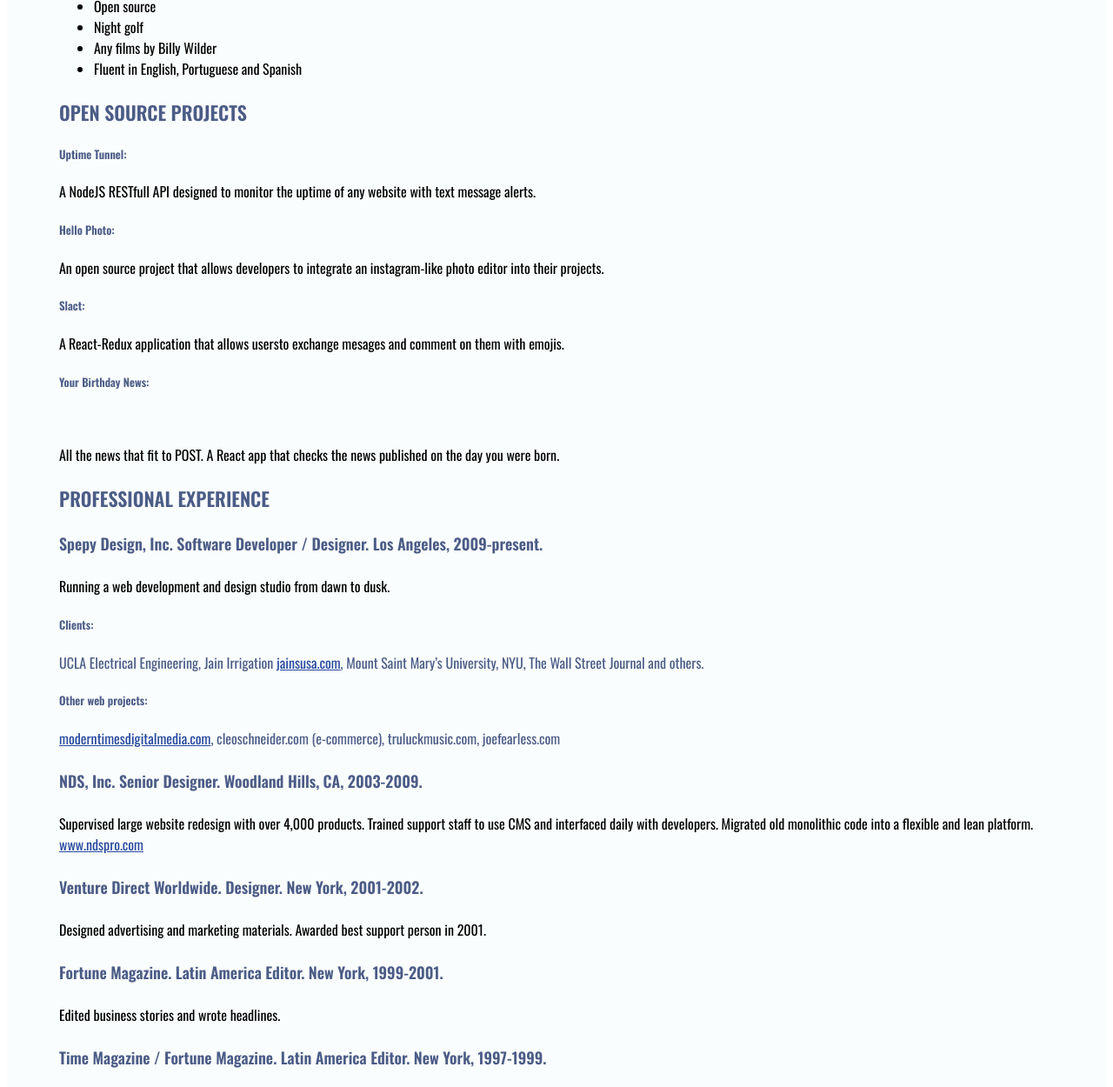
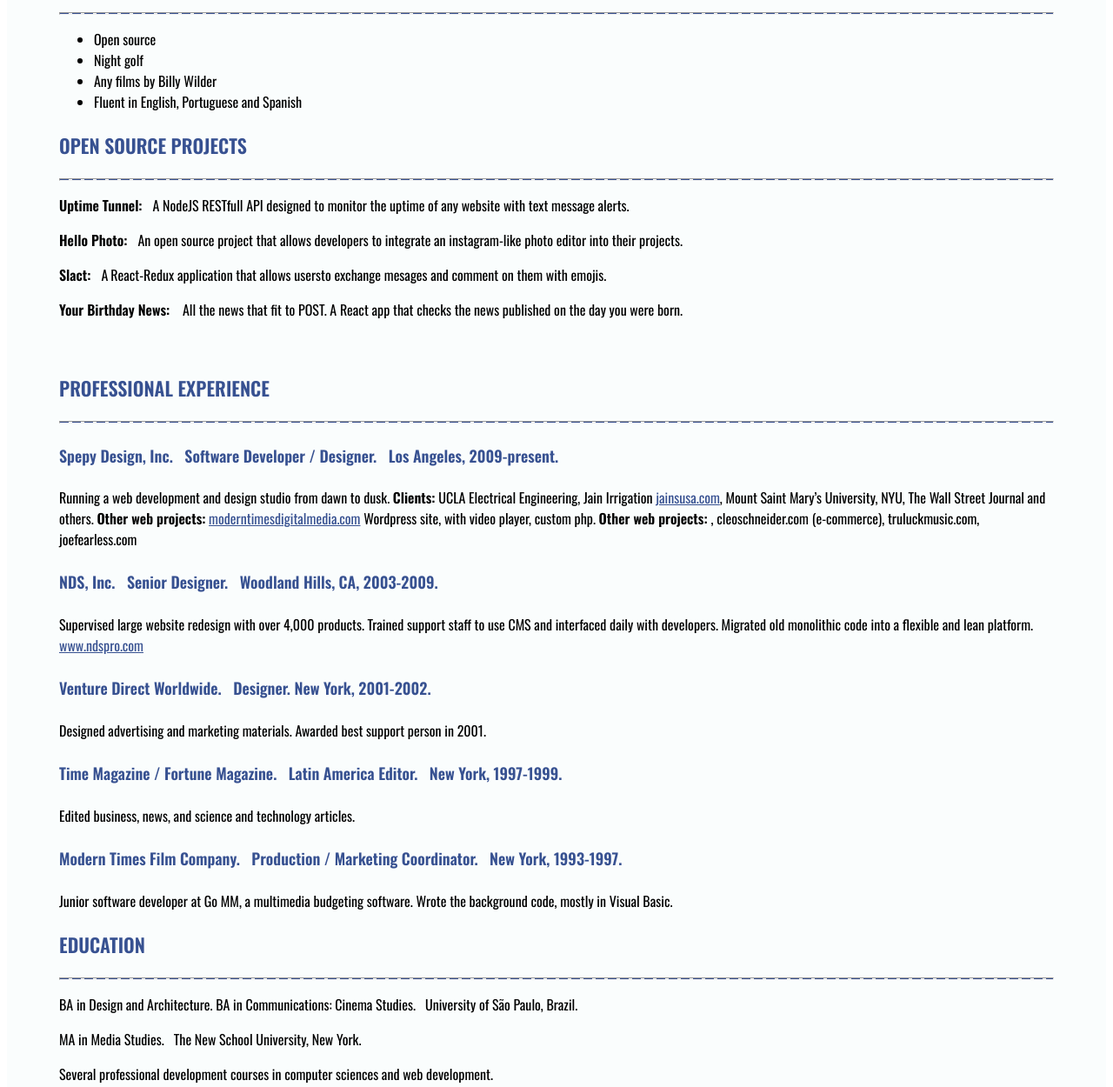
Before and after one commit to mauabe/resume, a plain HTML site: page index.html in a window 1280 px wide. Shown: the part 550-1800 px from the top of the page at 87% size. Drawn offline with nearby package versions, Linux system fonts and the light colour scheme.

Commit message:
modified css

```diff
--- a/index.html
+++ b/index.html
@@ -20,17 +20,19 @@
       <!-- <a href="https://app.box.com/s/7cu5mqwf3ctp761vu4azxxvd55jpwes1" target="_blank">Resume</a> </br>
       <a href="mailto:mauabe@gmx.com?Subject=Your%20Wondrous%20Resume">mauabe@gmx.com</a>	     • cell 310-382-0023            •	8212 ramsgate ave • los angeles ca 90045 </br> -->
       </br>
-      <a href="http://www.spepy.com/" target="_blank"> www.spepy.com </a>       <a href="https://linkedin.com/in/mauabe/" target="_blank"> linkedin.com/in/mauabe </a>     <a href="https://github.com/mauabe/" target="_blank"> github.com/mauabe </a>
-      <a href="https://app.box.com/s/drupzjz6mqdmiz6xupj9o2o18vi8cu5c" target="_blank">  •  download resume</a> </br>
+      <a href="http://www.spepy.com/" target="_blank"> www.spepy.com </a> &nbsp;&nbsp;      <a href="https://linkedin.com/in/mauabe/" target="_blank"> •&nbsp;&nbsp;  linkedin.com/in/mauabe </a> &nbsp;&nbsp;    <a href="https://github.com/mauabe/" target="_blank"> •&nbsp;&nbsp;  github.com/mauabe </a> &nbsp;&nbsp;
+      <a href="https://app.box.com/s/drupzjz6mqdmiz6xupj9o2o18vi8cu5c" target="_blank">  •&nbsp;&nbsp;  download resume</a> </br>
 
     </h5>
   </br>
 
     <h3>SOFTWARE ENGINEER SUMMARY</h3>
+    <hr />
     <p>Code wizard who moves pixels around through code.</br>
     <p>Languages: Javascript, Python, C. Tools: React, NodeJS, Express, MySql/MongoDB, Wordpress.</p>
 
     <h3>PERSONAL INTERESTS</h3>
+    <hr />
     <ul class="list">
       <li>Open source</li>
       <li>Night golf  </li>
@@ -40,39 +42,35 @@
     </ul>
 
     <h3>OPEN SOURCE PROJECTS</h3>
-     <h5>Uptime Tunnel:</h5>
-      <p>A NodeJS RESTfull API designed to monitor the uptime of any website with text message alerts.</p>
-    <h5>Hello Photo:</h5>
-      <p>An open source project that allows developers to integrate an instagram-like photo editor into their projects.</p>
-    <h5>Slact:</h5>
-      <p>A React-Redux application that allows usersto exchange mesages and comment on them with emojis.</p>
-    <h5>Your Birthday News:</h5>
-        <p>All the news that fit to POST. A React app that checks the news published on the day you were born.</p>
+    <hr />
+    <p><b>Uptime Tunnel:&nbsp;&nbsp; </b> A NodeJS RESTfull API designed to monitor the uptime of any website with text message alerts.</p>
+    <p><b>Hello Photo:&nbsp;&nbsp;  </b> An open source project that allows developers to integrate an instagram-like photo editor into their projects.</p>
+    <p><b>Slact:&nbsp;&nbsp; </b> A React-Redux application that allows usersto exchange mesages and comment on them with emojis.</p>
+    <p><b>Your Birthday News:&nbsp;&nbsp;</b>  All the news that fit to POST. A React app that checks the news published on the day you were born.</p>
+<br>
+    <h3>PROFESSIONAL EXPERIENCE</h3>
+    <hr />
+    <h4>Spepy Design, Inc.&nbsp;&nbsp; 	 Software Developer / Designer.&nbsp;&nbsp; Los Angeles, 2009-present. </h4>
+      <p>Running a web development and design studio from dawn to dusk. <b>Clients:</b> UCLA Electrical Engineering, Jain Irrigation <a href="https://jainsusa.com/" target="_blank">jainsusa.com</a>, Mount Saint Mary’s University, NYU, The Wall Street Journal and others. <b>Other web projects:</b>  <a href="http://moderntimesdigitalmedia.com" target="_blank">moderntimesdigitalmedia.com</a> Wordpress site, with video player, custom php. <b>Other web projects: </b> , cleoschneider.com (e-commerce), truluckmusic.com,  joefearless.com </p>
 
-    <h3>PROFESSIONAL EXPERIENCE</h3>
-    <h4>Spepy Design, Inc. 	 Software Developer / Designer. Los Angeles, 2009-present. </h4>
-      <p>Running a web development and design studio from dawn to dusk. <h5>Clients:</h5> UCLA Electrical Engineering, Jain Irrigation <a href="https://jainsusa.com/" target="_blank">jainsusa.com</a>, Mount Saint Mary’s University, NYU, The Wall Street Journal and others. <h5>Other web projects:</h5>  <a href="http://moderntimesdigitalmedia.com" target="_blank">moderntimesdigitalmedia.com</a>, cleoschneider.com (e-commerce), truluckmusic.com,  joefearless.com </p>
-
-    <h4>NDS, Inc. 	Senior Designer. Woodland Hills, CA, 2003-2009.</h4>
+    <h4>NDS, Inc.&nbsp;&nbsp; 	Senior Designer.&nbsp;&nbsp; Woodland Hills, CA, 2003-2009.</h4>
       <p>Supervised large website redesign with over 4,000 products. Trained support staff to use CMS and interfaced daily with
       developers. Migrated old monolithic code into a flexible and lean platform. <a href="http://ndspro.com" target="_blank">www.ndspro.com</a></p>
 
-    <h4>Venture Direct Worldwide. 	 Designer. New York, 2001-2002.</h4>
+    <h4>Venture Direct Worldwide.&nbsp;&nbsp; 	 Designer. New York, 2001-2002.</h4>
       <p>Designed advertising and marketing materials. Awarded best support person in 2001.</p>
 
-    <h4>Fortune Magazine. 	Latin America Editor. New York, 1999-2001.</h4>
-      <p>Edited business stories and wrote headlines.</p>
-
-    <h4>Time Magazine / Fortune Magazine. 	Latin America Editor. New York, 1997-1999. </h4>
+    <h4>Time Magazine / Fortune Magazine.&nbsp;&nbsp; 	Latin America Editor.&nbsp;&nbsp; New York, 1997-1999. </h4>
       <p>Edited business, news, and science and technology articles.</p>
 
-    <h4>Modern Times Film Company. 	Production / Marketing Coordinator. New York, 1993-1997. </h4>
+    <h4>Modern Times Film Company.&nbsp;&nbsp;  	Production / Marketing Coordinator.&nbsp;&nbsp; New York, 1993-1997. </h4>
       <p>Junior software developer at Go MM, a multimedia budgeting software. Wrote the background code, mostly in Visual Basic. </p>
 
 
     <h3>EDUCATION</h3>
-      <p>BA in Design and Architecture. BA in Communications: Cinema Studies, University of São Paulo, Brazil. </p>
-      <p>MA in Media Studies. The New School University, New York.</p>
+    <hr />
+      <p>BA in Design and Architecture. BA in Communications: Cinema Studies.&nbsp;&nbsp; University of São Paulo, Brazil. </p>
+      <p>MA in Media Studies.&nbsp;&nbsp; The New School University, New York.</p>
       <p>Several professional development courses in computer sciences and web development. </p>
 
   </div>
--- a/main.css
+++ b/main.css
@@ -7,14 +7,28 @@ h3 {font-size: 22px}
 h4 {font-size: 18px}
 h5 {font-size: 13px}
 
+hr {
+  margin:1px 0;
+  height:1px;
+  background:
+    repeating-linear-gradient(to right, rgb(55, 81, 145) 0,  rgb(55, 81, 145) 10px,transparent 10px,transparent 14px)
+}
+
+.line {
+  margin:5px 0;
+  height:2px;
+  background:
+    repeating-linear-gradient(to right, rgb(55, 81, 145) 0, rgb(55, 81, 145) 10px,transparent 10px,transparent 12px)
+    /*10px red then 2px transparent -> repeat this!*/
+}
 .contact {font-size: 15px}
 .list {color: rgb(0, 0, 0);}
 
-a:link { color: rgb(38, 72, 158);}
+a:link { color:  rgb(55, 81, 145);}
 a:hover{color: rgb(37, 95, 240);}
 
 div {
-  color: rgb(75, 92, 134);
+  color:  rgb(55, 81, 145);
   font-family: Oswald;
   background-color: rgb(250, 253, 253);
   padding: 60px;
```
